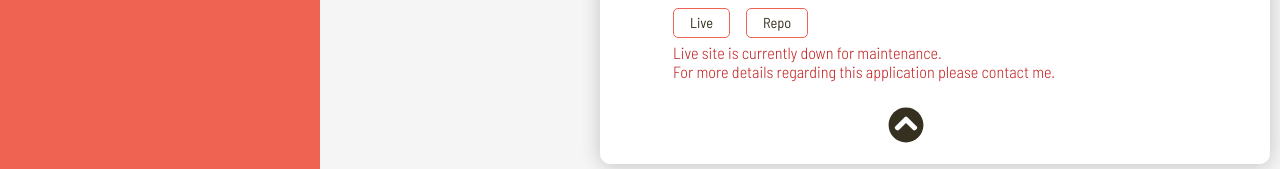
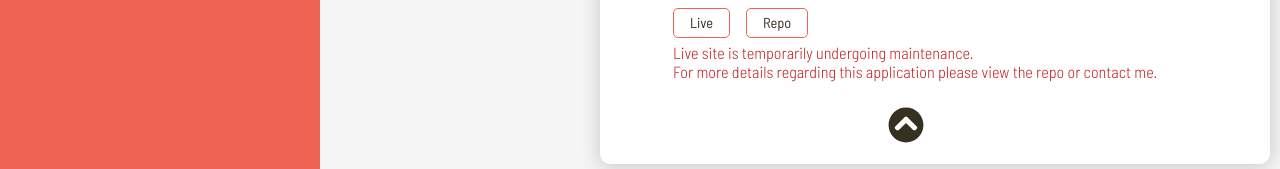
Before and after one commit to benfok/portfolio-react, a React (Create React App) app: page /portfolio-react/portfolio in a window 1280 px wide. Both pictures are taken after a click on the button 935 px from the left and 1527 px from the top of the page. Shown: the part 1625-1794 px from the top of the page. Built offline with nearby package versions, Linux system fonts and the light colour scheme.

Commit message:
update to maintenance message

```diff
--- a/src/components/ProjectCard.js
+++ b/src/components/ProjectCard.js
@@ -36,7 +36,7 @@ const ProductCard = (props) => {
                     }
                     <a className="work-btn" href={project.repoLink} target="_blank" rel="noreferrer">Repo</a>
                     {!project.live &&
-                        <p className="error">Live site is currently down for maintenance.<br/>For more details regarding this application please contact me.</p>
+                        <p className="error">Live site is temporarily undergoing maintenance.<br/>For more details regarding this application please view the repo or contact me.</p>
                     }
                 </div>
             </figcaption>
```
